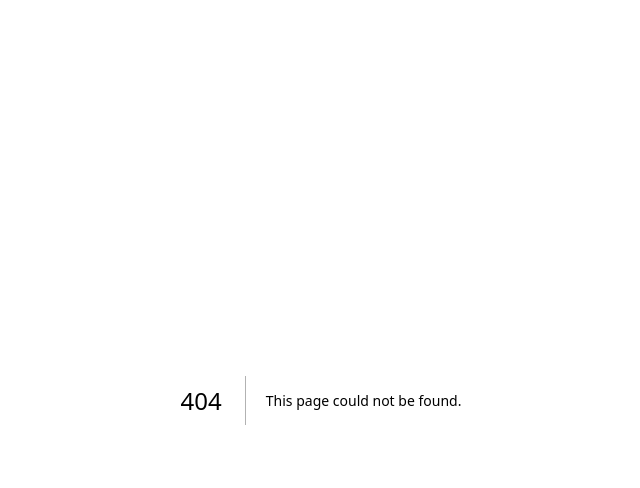
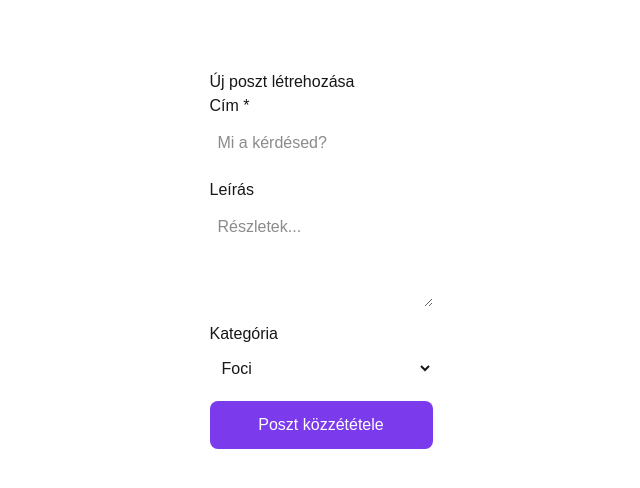
Before and after one commit to matchmind13-crypto/crowdmind, a Next.js app: page /create in a window 1280 px wide. Before the commit this address had no page. Shown: the top 488 px of the page, without its empty margins (319-959 px from the left). Built offline with nearby package versions, Linux system fonts and the light colour scheme.

Commit message:
Poszt létrehozás kész

```diff
--- /dev/null
+++ b/app/api/create-post/route.ts
@@ -0,0 +1,37 @@
+import { NextResponse } from 'next/server'
+
+export async function POST(request: Request) {
+  const supabaseUrl = process.env.NEXT_PUBLIC_SUPABASE_URL
+  const supabaseKey = process.env.NEXT_PUBLIC_SUPABASE_ANON_KEY
+
+  if (!supabaseUrl || !supabaseKey) {
+    return NextResponse.json({ error: 'Missing env vars' }, { status: 500 })
+  }
+
+  const body = await request.json()
+  const { title, description, category } = body
+
+  if (!title || !category) {
+    return NextResponse.json({ error: 'Title and category required' }, { status: 400 })
+  }
+
+  const response = await fetch(`${supabaseUrl}/rest/v1/posts`, {
+    method: 'POST',
+    headers: {
+      'apikey': supabaseKey,
+      'Authorization': `Bearer ${supabaseKey}`,
+      'Content-Type': 'application/json',
+      'Prefer': 'return=representation'
+    },
+    body: JSON.stringify({
+      title,
+      description,
+      category,
+      yes_votes: 0,
+      no_votes: 0
+    })
+  })
+
+  const data = await response.json()
+  return NextResponse.json(data)
+}
--- /dev/null
+++ b/app/create/page.tsx
@@ -0,0 +1,81 @@
+'use client';
+import { useState } from 'react';
+
+export default function CreatePost() {
+  const [title, setTitle] = useState('');
+  const [description, setDescription] = useState('');
+  const [category, setCategory] = useState('Foci');
+  const [message, setMessage] = useState('');
+
+  async function handleSubmit() {
+    if (!title) {
+      setMessage('A cím kötelező!');
+      return;
+    }
+
+    const response = await fetch('/api/create-post', {
+      method: 'POST',
+      headers: { 'Content-Type': 'application/json' },
+      body: JSON.stringify({ title, description, category })
+    });
+
+    const data = await response.json();
+
+    if (data.error) {
+      setMessage('Hiba: ' + data.error);
+    } else {
+      setMessage('Poszt sikeresen létrehozva!');
+      setTitle('');
+      setDescription('');
+      setTimeout(() => {
+        window.location.href = '/';
+      }, 1500);
+    }
+  }
+
+  return (
+    <div style={{ maxWidth: 600, margin: '50px auto', padding: 20 }}>
+      <h1>Új poszt létrehozása</h1>
+      <div style={{ marginBottom: 15 }}>
+        <label>Cím *</label>
+        <input
+          type="text"
+          value={title}
+          onChange={e => setTitle(e.target.value)}
+          placeholder="Mi a kérdésed?"
+          style={{ display: 'block', width: '100%', padding: 8, marginTop: 5 }}
+        />
+      </div>
+      <div style={{ marginBottom: 15 }}>
+        <label>Leírás</label>
+        <textarea
+          value={description}
+          onChange={e => setDescription(e.target.value)}
+          placeholder="Részletek..."
+          style={{ display: 'block', width: '100%', padding: 8, marginTop: 5, height: 100 }}
+        />
+      </div>
+      <div style={{ marginBottom: 15 }}>
+        <label>Kategória</label>
+        <select
+          value={category}
+          onChange={e => setCategory(e.target.value)}
+          style={{ display: 'block', width: '100%', padding: 8, marginTop: 5 }}
+        >
+          <option>Foci</option>
+          <option>Lakhatás</option>
+          <option>Politika</option>
+          <option>Technológia</option>
+          <option>Autók</option>
+        </select>
+      </div>
+      <button
+        onClick={handleSubmit}
+        style={{ width: '100%', padding: 12, backgroundColor: '#7c3aed', color: 'white', border: 'none', borderRadius: 8, cursor: 'pointer' }}
+      >
+        Poszt közzététele
+      </button>
+      {message && <p style={{ marginTop: 15 }}>{message}</p>}
+    </div>
+  );
+}
```
